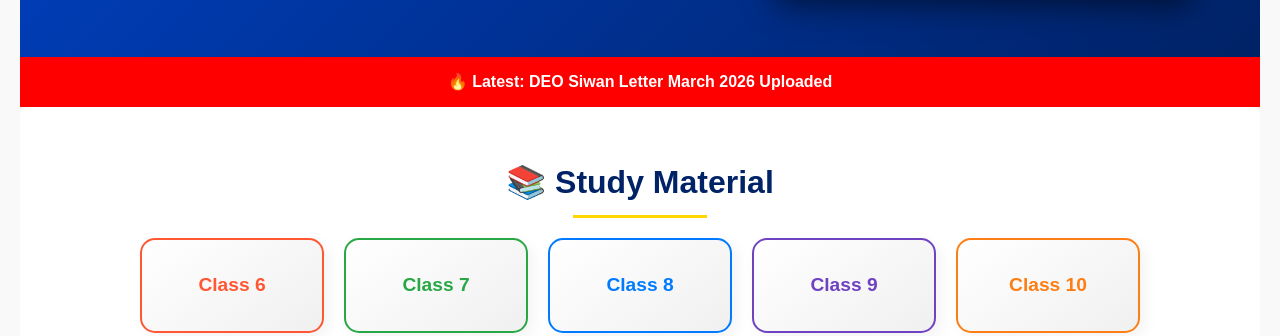
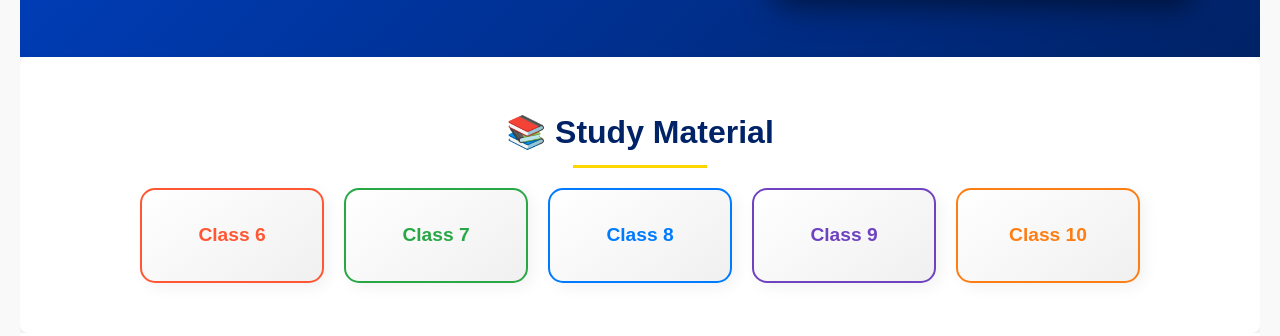
Before and after one commit to azimanwar326-alt/scitechbihar, a plain HTML site: page index.html in a window 1280 px wide. Shown: the part 503-839 px from the top of the page. Drawn offline with Linux system fonts and the light colour scheme.

Commit message:
Add files via upload

```diff
--- a/index.html
+++ b/index.html
@@ -73,9 +73,6 @@
     </div>
 </section>
 
-<div style="background:red;color:white;padding:12px;font-weight:bold; text-align:center;">
-    🔥 Latest: DEO Siwan Letter March 2026 Uploaded
-</div>
 
 
 
```
